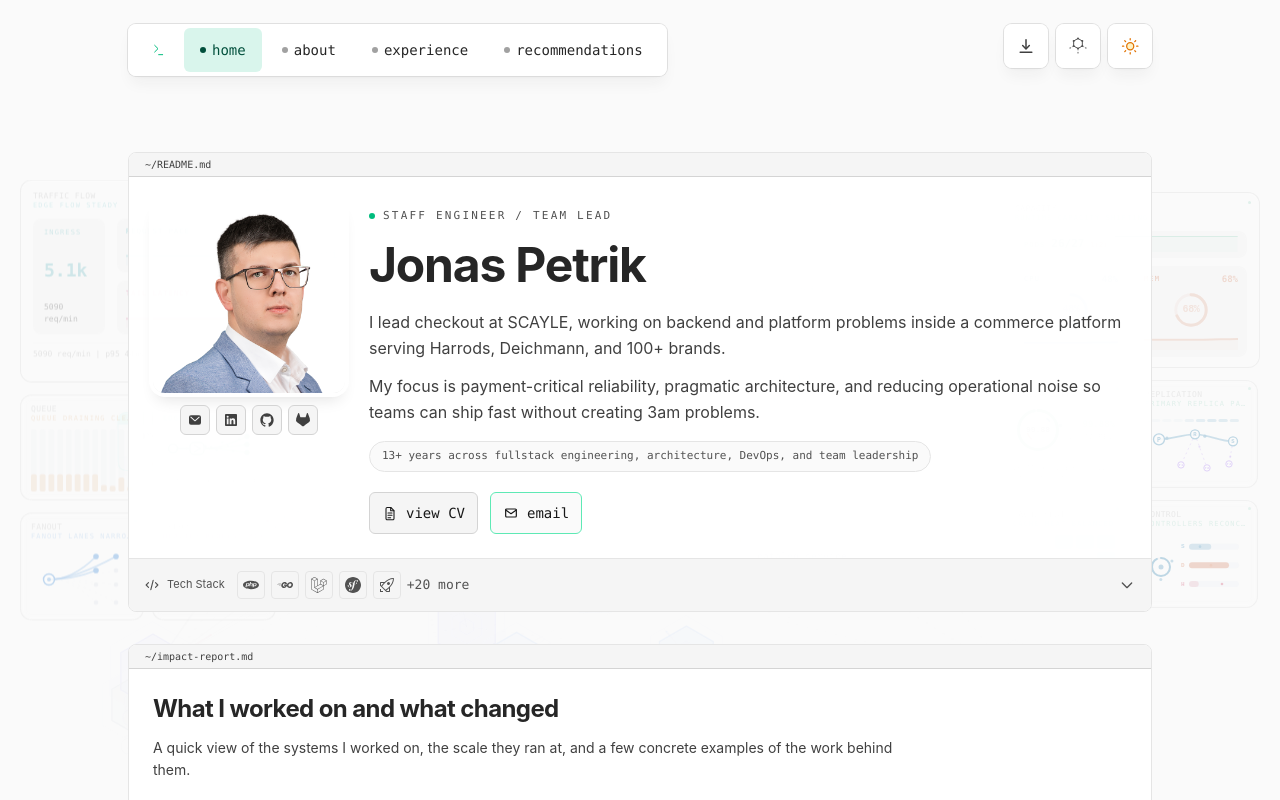
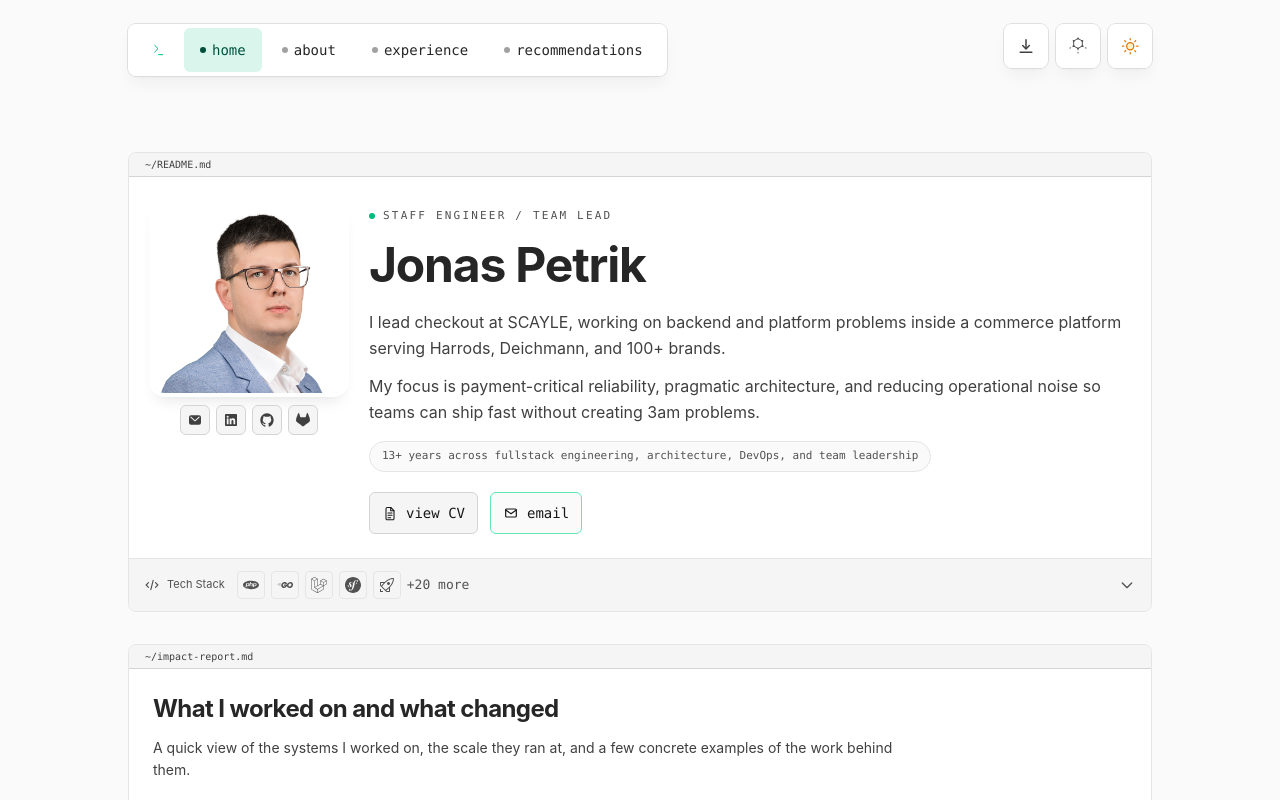
Before and after one commit to wukis/cv-next, a Next.js app: page / in a window 1280 px wide. Shown: the top 800 px of the page. Built offline with nearby package versions, Linux system fonts and the light colour scheme.

Commit message:
Small metric widget improvements

```diff
--- a/src/components/MetricWidgets.tsx
+++ b/src/components/MetricWidgets.tsx
@@ -127,11 +127,12 @@ function Sparkline({
   isFocused?: boolean
   isDark?: boolean
 }) {
+  const pad = 2
   const normalizedData = data.length > 1 ? data : [0, 0]
   const points = normalizedData
     .map((value, index) => {
       const x = (index / (normalizedData.length - 1)) * width
-      const y = height - (value / 100) * height
+      const y = pad + (height - 2 * pad) * (1 - value / 100)
       return `${x},${y}`
     })
     .join(' ')
@@ -1485,7 +1486,7 @@ function getWidgetMeta(
             : cluster.requestRate > 2600
               ? 'edge burst active'
               : 'steady ingress',
-        detail: `${Math.round(cluster.requestRate)} req/min sample`,
+        detail: `${Math.round(cluster.requestRate)} req/min`,
       }
     case 'latency':
       return {
@@ -1505,7 +1506,7 @@ function getWidgetMeta(
             : mode === 'recovery'
               ? 'error rate cooling'
               : 'healthy request mix',
-        detail: `${cluster.errorRate.toFixed(1)}% app failures`,
+        detail: `${cluster.errorRate.toFixed(1)}% errors`,
       }
     case 'queue':
       return {
@@ -1523,7 +1524,7 @@ function getWidgetMeta(
           cluster.trafficIntensity > 0.72
             ? 'cpu pressure rising'
             : 'compute headroom ok',
-        detail: `${Math.round(36 + cluster.trafficIntensity * 26)}% active load`,
+        detail: `${Math.round(36 + cluster.trafficIntensity * 26)}% load`,
       }
     case 'memory':
       return {
@@ -1531,7 +1532,7 @@ function getWidgetMeta(
           cluster.startingReplicas > 0
             ? 'warm pods reserving'
             : 'memory envelope calm',
-        detail: `${cluster.liveReplicas} live / ${Math.round(getTargetValue('memory', cluster, mode))}% used`,
+        detail: `${cluster.liveReplicas} live / ${Math.round(getTargetValue('memory', cluster, mode))}%`,
       }
     case 'uptime':
       return {
@@ -1539,7 +1540,7 @@ function getWidgetMeta(
           mode === 'recovery'
             ? 'availability horizon healing'
             : 'availability envelope',
-        detail: `${cluster.readyReplicas}/${cluster.replicaTarget} ready across live service lanes`,
+        detail: `${cluster.readyReplicas}/${cluster.replicaTarget} ready`,
       }
     case 'traffic':
       return {
@@ -1574,7 +1575,7 @@ function getWidgetMeta(
           mode === 'incident' && isScenario(cluster, 'failover')
             ? 'rerouting hot traffic'
             : 'edge routes stable',
-        detail: `${cluster.loadBalancerHealthy ? 'routes clean' : 'route degraded'} | ${Math.round(cluster.latencyMs)}ms edge`,
+        detail: `${cluster.loadBalancerHealthy ? 'clean' : 'degraded'} | ${Math.round(cluster.latencyMs)}ms`,
       }
     case 'postgres':
       return {
@@ -1628,7 +1629,7 @@ function getCompositeWidgetMeta(
             : mode === 'preview'
               ? 'edge flow paths opening'
               : 'edge flow steady',
-        detail: `${Math.round(cluster.requestRate)} req/min | p95 ${Math.round(cluster.latencyMs)}ms`,
+        detail: `${Math.round(cluster.requestRate)} req/min | p95 ${Math.round(cluster.latencyMs)}ms\np99 ${Math.round(cluster.latencyMs * 1.4)}ms | p50 ${Math.round(cluster.latencyMs * 0.45)}ms`,
       }
     case 'capacity':
       return {
@@ -1866,11 +1867,14 @@ function MetricWidget({
     id !== 'postgres' &&
     id !== 'redis' &&
     id !== 'k8s'
-  const chartHeightBonus = showFooter ? 0 : 26
+  // Card heights: 20px header (or 10px when lead is hidden) + body + 10px footer (when shown)
+  const headerHeight = hideWidgetLead ? 10 : 20
+  const footerHeight = showFooter ? 10 : 0
+  const bodyHeight = 88 - headerHeight - footerHeight
 
   return (
     <div
-      className={`relative flex w-[124px] flex-col gap-1.5 rounded-xl border px-2.5 py-2 backdrop-blur-xs transition-all duration-300 ease-out ${visible ? 'translate-y-0' : 'translate-y-2 opacity-0'} ${borderColor} ${bgColor} ${isPreviewing && visualState === 'error' ? 'animate-pulse' : ''} `}
+      className={`relative flex h-[120px] w-[124px] flex-col rounded-xl border px-2.5 pt-2 backdrop-blur-xs transition-all duration-300 ease-out ${visible ? 'translate-y-0' : 'translate-y-2 opacity-0'} ${borderColor} ${bgColor} ${isPreviewing && visualState === 'error' ? 'animate-pulse' : ''} `}
       style={{
         boxShadow: isDark
           ? 'inset 0 1px 0 rgba(148, 163, 184, 0.08)'
@@ -1888,7 +1892,8 @@ function MetricWidget({
           animation: 'pulse 1.2s ease infinite',
         }}
       />
-      <div className="min-w-0">
+      {/* ── Header ── */}
+      <div className="min-w-0 shrink-0" style={{ height: headerHeight }}>
         <span
           className={`block h-[10px] truncate font-mono text-[8px] tracking-wider uppercase transition-all duration-300 ${isDark ? 'text-neutral-400' : 'text-neutral-600'}`}
           style={{
@@ -1916,13 +1921,18 @@ function MetricWidget({
         ) : null}
       </div>
 
+      {/* ── Body ── */}
+      <div
+        className="flex min-h-0 flex-1 items-center"
+        style={{ height: bodyHeight }}
+      >
         {type === 'sparkline' ? (
           <div className="w-full">
             <Sparkline
               data={data}
               color={effectiveColor}
               width={102}
-            height={38 + chartHeightBonus}
+              height={bodyHeight}
               isFocused={isPreviewing}
               isDark={isDark}
             />
@@ -1935,7 +1945,7 @@ function MetricWidget({
               values={bars}
               color={effectiveColor}
               width={102}
-            height={36 + chartHeightBonus}
+              height={bodyHeight}
               isFocused={isPreviewing}
               isDark={isDark}
             />
@@ -1943,7 +1953,7 @@ function MetricWidget({
         ) : null}
 
         {type === 'gauge' ? (
-        <div className="flex items-center justify-between gap-2">
+          <div className="flex w-full items-center justify-between gap-2">
             <CircularGauge
               value={
                 id === 'uptime' ? clamp(value, 0, 100) : clamp(value, 0, 100)
@@ -1989,7 +1999,9 @@ function MetricWidget({
                   color: effectiveColor,
                   opacity: isPreviewing ? 1 : isDark ? 0.34 : 0.48,
                   textShadow:
-                  isPreviewing && isDark ? `0 0 6px ${effectiveColor}` : 'none',
+                    isPreviewing && isDark
+                      ? `0 0 6px ${effectiveColor}`
+                      : 'none',
                   fontWeight: isDark ? 500 : 600,
                 }}
               >
@@ -2027,7 +2039,7 @@ function MetricWidget({
               phase={animationPhase}
               isFocused={isPreviewing}
               isDark={isDark}
-            height={38 + chartHeightBonus}
+              height={bodyHeight}
             />
           </div>
         ) : null}
@@ -2078,7 +2090,7 @@ function MetricWidget({
               phase={animationPhase}
               isFocused={isPreviewing}
               isDark={isDark}
-            height={38 + chartHeightBonus}
+              height={bodyHeight}
             />
           </div>
         ) : null}
@@ -2091,7 +2103,7 @@ function MetricWidget({
               phase={animationPhase}
               isFocused={isPreviewing}
               isDark={isDark}
-            height={38 + chartHeightBonus}
+              height={bodyHeight}
             />
           </div>
         ) : null}
@@ -2104,15 +2116,18 @@ function MetricWidget({
               phase={animationPhase}
               isFocused={isPreviewing}
               isDark={isDark}
-            height={38 + chartHeightBonus}
+              height={bodyHeight}
             />
           </div>
         ) : null}
-
+      </div>
+
+      {/* ── Footer ── */}
       {showFooter ? (
         <div
-          className={`h-[18px] overflow-hidden border-t pt-0.5 font-mono text-[7px] leading-tight ${isDark ? 'border-white/5 text-neutral-500' : 'border-black/5 text-neutral-500'}`}
-          style={{
+          className={`flex shrink-0 items-center overflow-hidden border-t font-mono text-[7px] ${isDark ? 'border-white/5 text-neutral-500' : 'border-black/5 text-neutral-500'}`}
+          style={{
+            height: footerHeight,
             opacity: isPreviewing ? 0.9 : isDark ? 0.42 : 0.56,
             color: visualState === 'normal' ? undefined : effectiveColor,
           }}
@@ -2579,13 +2594,15 @@ function CompositeMetricWidget({
 
       {id === 'traffic_flow' ? (
         <div
-          className={`h-[29px] overflow-hidden border-t pt-1 font-mono text-[8px] leading-3.5 ${isDark ? 'border-white/5 text-neutral-500' : 'border-black/5 text-neutral-500'}`}
+          className={`h-[33px] overflow-hidden border-t pt-1 font-mono text-[8px] leading-3.5 ${isDark ? 'border-white/5 text-neutral-500' : 'border-black/5 text-neutral-500'}`}
           style={{
             opacity: isPreviewing ? 0.9 : isDark ? 0.42 : 0.56,
             color: visualState === 'normal' ? undefined : effectiveColor,
           }}
         >
-          {compositeMeta.detail}
+          {compositeMeta.detail.split('\n').map((line, i) => (
+            <div key={i}>{line}</div>
+          ))}
         </div>
       ) : null}
     </div>
```
Lines whose indentation alone changed are shown as unchanged.
